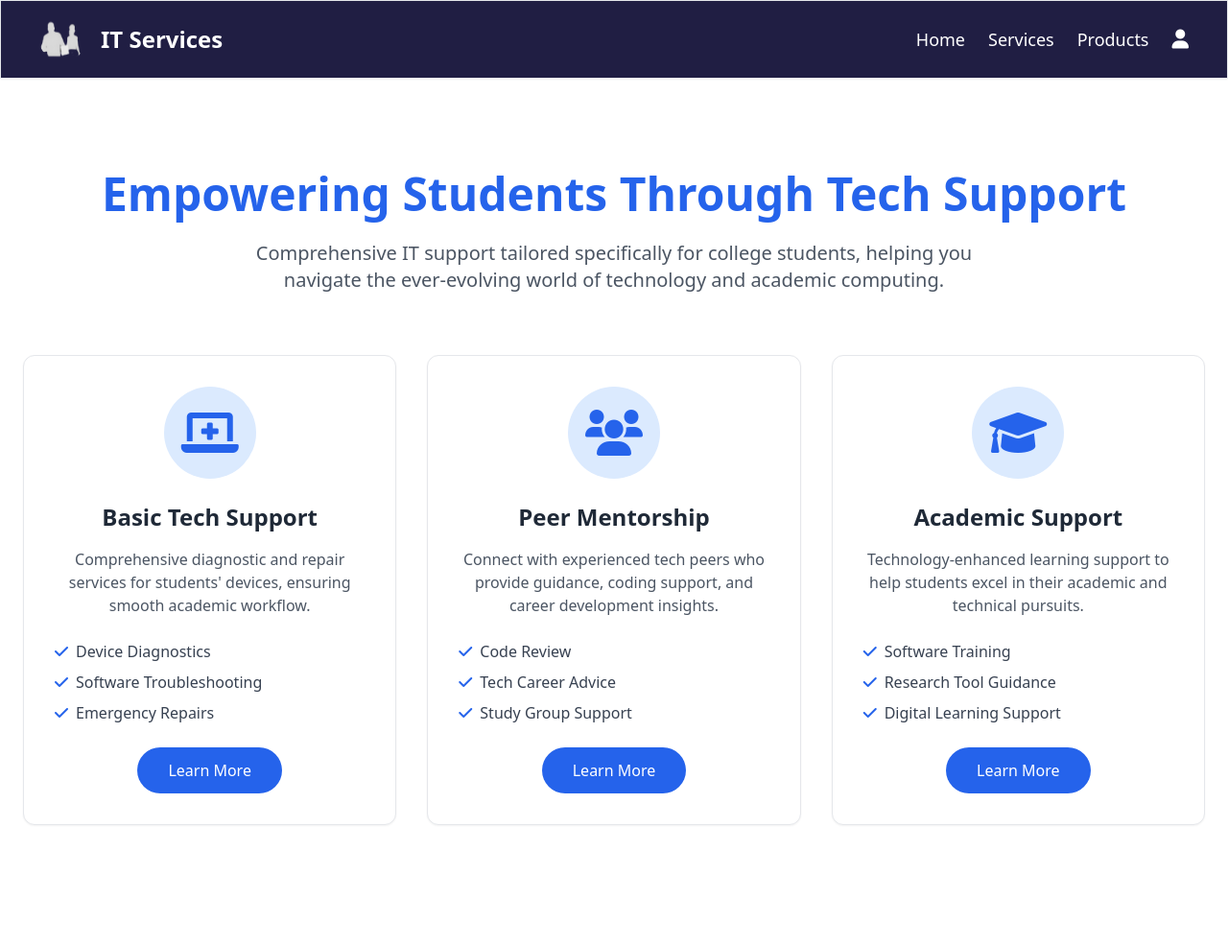
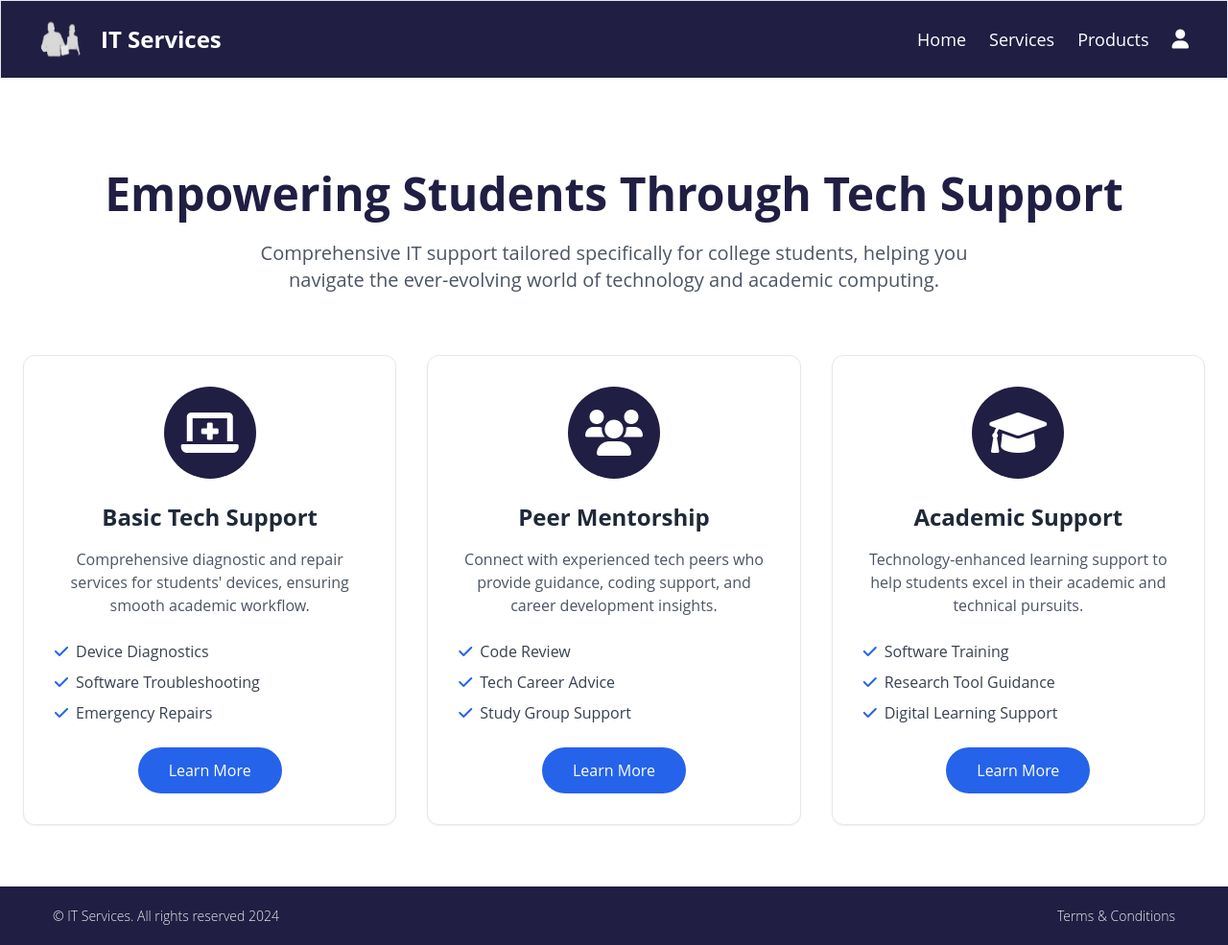
Before and after one commit to reagan13/frontend-itservice, a plain HTML site: page user/services.html in a window 1280 px wide. Shown: the whole page at 96% size. Before the commit the page ends 924 px from the top, so only its background shows below. Drawn offline with nearby package versions, Linux system fonts and the light colour scheme.

Commit message:
update services user

```diff
--- a/components/nav.html
+++ b/components/nav.html
@@ -7,7 +7,9 @@
 
 		<!-- Desktop Navigation -->
 		<div class="hidden md:flex items-center space-x-6 text-lg">
-			<a href="../index.html" class="text-white hover:text-blue-300">Home</a>
+			<a href="../user/home.html" class="text-white hover:text-blue-300"
+				>Home</a
+			>
 			<a href="../user/services.html" class="text-white hover:text-blue-300"
 				>Services</a
 			>
--- a/user/js/services.js
+++ b/user/js/services.js
@@ -134,7 +134,7 @@ document.addEventListener("DOMContentLoaded", () => {
                             ${serv.description}
                         </p>
 
-                        <button data-service-index="${index}" class="book-service-btn w-full bg-blue-500 text-white py-3 rounded-lg text-base font-semibold hover:bg-blue-600 transition-colors">
+                        <button data-service-index="${index}" class="book-service-btn w-full bg-[#201e43] text-white py-3 rounded-lg text-base font-semibold hover:bg-blue-600 transition-colors">
                             Book Service
                         </button>
                     </div>
@@ -143,7 +143,7 @@ document.addEventListener("DOMContentLoaded", () => {
 					.join("");
 
 				modalContent.innerHTML = `
-                <h2 class="text-3xl font-bold text-blue-600 mb-4">${service.title}</h2>
+                <h2 class="text-3xl font-bold text-[#201e43] mb-4">${service.title}</h2>
                 <p class="text-gray-600 mb-6">${service.description}</p>
                 <div class="grid md:grid-cols-2 gap-4">
                     ${servicesHTML}
--- a/user/services.html
+++ b/user/services.html
@@ -3,12 +3,13 @@
 	<head>
 		<meta charset="UTF-8" />
 		<meta name="viewport" content="width=device-width, initial-scale=1.0" />
-		<title>TechSphere - Student IT Support</title>
+		<title>Services</title>
 		<script src="https://cdn.tailwindcss.com"></script>
 		<link
 			href="https://cdnjs.cloudflare.com/ajax/libs/font-awesome/6.0.0-beta3/css/all.min.css"
 			rel="stylesheet"
 		/>
+		<link rel="stylesheet" href="../design2.css" />
 	</head>
 	<body class="bg-white text-gray-900 font-sans">
 		<!-- Components -->
@@ -17,7 +18,7 @@
 		<!-- Services Hero Section -->
 		<header class="pt-24 container mx-auto px-6 mb-16">
 			<div class="text-center">
-				<h1 class="text-5xl font-bold text-blue-600 mb-6">
+				<h1 class="text-5xl font-bold text-[#201e43] mb-6">
 					Empowering Students Through Tech Support
 				</h1>
 				<p class="text-xl text-gray-600 max-w-3xl mx-auto">
@@ -36,9 +37,9 @@
 					class="bg-white border border-gray-200 rounded-xl p-8 text-center shadow-sm hover:shadow-md transition-all group"
 				>
 					<div
-						class="bg-blue-100 w-24 h-24 rounded-full flex items-center justify-center mx-auto mb-6"
+						class="bg-[#201e43] w-24 h-24 rounded-full flex items-center justify-center mx-auto mb-6"
 					>
-						<i class="fas fa-laptop-medical text-5xl text-blue-600"></i>
+						<i class="fas fa-laptop-medical text-5xl text-white"></i>
 					</div>
 					<h3 class="text-2xl font-bold text-gray-800 mb-4">
 						Basic Tech Support
@@ -71,9 +72,9 @@
 					class="bg-white border border-gray-200 rounded-xl p-8 text-center shadow-sm hover:shadow-md transition-all group"
 				>
 					<div
-						class="bg-blue-100 w-24 h-24 rounded-full flex items-center justify-center mx-auto mb-6"
+						class="bg-[#201e43] w-24 h-24 rounded-full flex items-center justify-center mx-auto mb-6"
 					>
-						<i class="fas fa-users text-5xl text-blue-600"></i>
+						<i class="fas fa-users text-5xl text-white"></i>
 					</div>
 					<h3 class="text-2xl font-bold text-gray-800 mb-4">Peer Mentorship</h3>
 					<p class="text-gray-600 mb-6">
@@ -103,9 +104,9 @@
 					class="bg-white border border-gray-200 rounded-xl p-8 text-center shadow-sm hover:shadow-md transition-all group"
 				>
 					<div
-						class="bg-blue-100 w-24 h-24 rounded-full flex items-center justify-center mx-auto mb-6"
+						class="bg-[#201e43] w-24 h-24 rounded-full flex items-center justify-center mx-auto mb-6"
 					>
-						<i class="fas fa-graduation-cap text-5xl text-blue-600"></i>
+						<i class="fas fa-graduation-cap text-5xl text-white"></i>
 					</div>
 					<h3 class="text-2xl font-bold text-gray-800 mb-4">
 						Academic Support
@@ -155,8 +156,19 @@
 				</div>
 			</div>
 		</div>
+		<!-- footer -->
+		<div class="signupbottom-details">
+			<div class="signupbottom_text bg-[#201e43]">
+				<span class="signupcopyright_text"
+					>&#169; <a href="#">IT Services.</a> All rights reserved 2024</span
+				>
+				<span class="signuppolicy_terms">
+					<a href="#">Terms & Conditions</a>
+				</span>
+			</div>
+		</div>
 
 		<script src="./js/services.js"></script>
-		<script src="/script.js"></script>
+		<script src="../script.js"></script>
 	</body>
 </html>
```
Also changed, not shown: user/home.html (+2 -2 lines).
